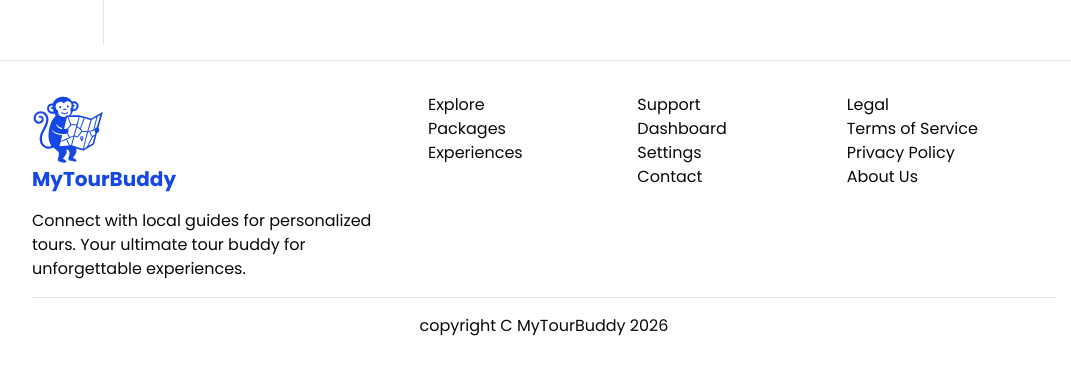
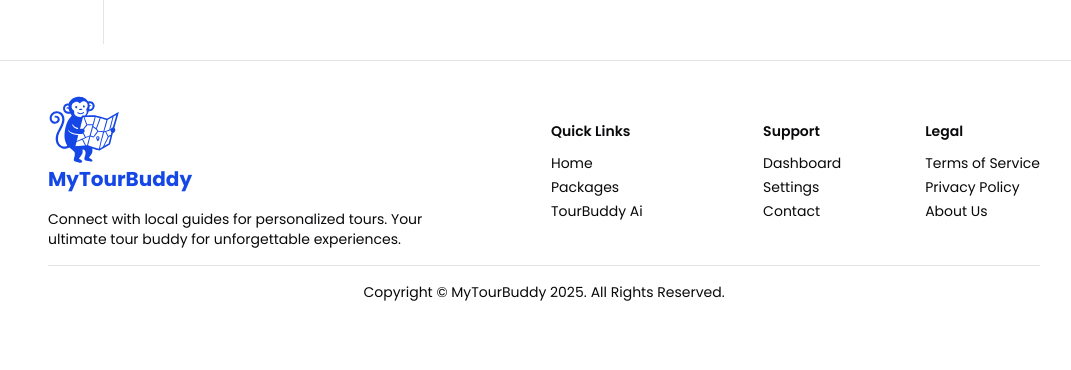
Before and after one commit to MyTourBuddy/mytourbuddy-frontend, a Next.js app: page /dashboard/buddy-ai in a window 1280 px wide. Shown: the part 756-1126 px from the top of the page, without its empty margins (96-1167 px from the left). After the commit the page ends 1090 px from the top, so only its background shows below. Built offline with nearby package versions, Linux system fonts and the light colour scheme; no server answers.

Commit message:
refactor: footer

```diff
--- /dev/null
+++ b/src/app/contact/page.tsx
@@ -0,0 +1,9 @@
+import React from 'react'
+
+const ContactPage = () => {
+  return (
+    <div>ContactPage</div>
+  )
+}
+
+export default ContactPage
--- a/src/app/dashboard/buddy-ai/page.tsx
+++ b/src/app/dashboard/buddy-ai/page.tsx
@@ -20,7 +20,7 @@ import { TbArrowRight, TbLocation } from "react-icons/tb";
 import { FaFlagCheckered } from "react-icons/fa";
 
 // Gemini SDK
-import { GoogleGenerativeAI } from "@google/generative-ai";
+// import { GoogleGenerativeAI } from "@google/generative-ai";
 
 interface SendingProps {
   firstName: string;
@@ -48,7 +48,7 @@ const BuddyAi = () => {
   }
 
   // Initialize Gemini client
-  const genAI = new GoogleGenerativeAI(apiKey);
+  // const genAI = new GoogleGenerativeAI(apiKey);
 
   const generateTourPlan = async (payload: SendingProps) => {
     const prompt = `
@@ -68,10 +68,12 @@ Include:
 - Travel tips
 `;
 
-    const model = genAI.getGenerativeModel({ model: "gemini-2.5-flash" });
-    const result = await model.generateContent(prompt);
-    const response = await result.response;
-    return response.text();
+    // const model = genAI.getGenerativeModel({ model: "gemini-2.5-flash" });
+    // const result = await model.generateContent(prompt);
+    // const response = await result.response;
+    // return response.text();
+
+    return null;
   };
 
   const handleSubmit = async (e: React.FormEvent) => {
--- a/src/components/Footer.tsx
+++ b/src/components/Footer.tsx
@@ -1,15 +1,19 @@
+"use client";
+
 import logo from "@/../public/mytourbuddy.svg";
 import Image from "next/image";
 import Link from "next/link";
 import { Separator } from "./ui/separator";
+import { useAuth } from "@/context/AuthContext";
 
 const Footer = () => {
+  const { isAuthenticated } = useAuth();
   return (
-    <footer className="flex flex-col border-t mt-4">
-      <section className="max-w-5xl mx-auto w-full  py-6 md:py-8 flex flex-col gap-4">
+    <footer className="flex flex-col border-t mt-4 text-sm bg-white">
+      <section className="max-w-5xl mx-auto w-full px-4 py-6 md:py-8 flex flex-col gap-4">
         <div className="flex flex-col md:flex-row justify-between gap-3">
           {/* logo and description */}
-          <div className="flex flex-col gap-4">
+          <div className="flex flex-col gap-4 items-center md:items-start">
             <div className="flex flex-col items-start">
               <Image
                 src={logo}
@@ -18,32 +22,45 @@ const Footer = () => {
               />
               <h1 className="text-xl font-bold text-primary">MyTourBuddy</h1>
             </div>
-            <p className="max-w-sm">
+            <p className="max-w-sm text-center md:text-left">
               Connect with local guides for personalized tours. Your ultimate
               tour buddy for unforgettable experiences.
             </p>
           </div>
 
+          <Separator className="flex md:hidden" />
+
           {/* quick urls */}
-          <div className="flex-1 grid grid-cols-1 md:grid-cols-3">
-            <div>
-              <h2>Explore</h2>
-              <div className="flex flex-col">
+          <div className="flex-1 grid grid-cols-2 md:grid-cols-3 w-full place-items-center md:place-items-end md:place-content-center gap-y-6">
+            <div className="flex flex-col gap-3">
+              <h2 className="font-semibold">Quick Links</h2>
+              <div className="flex flex-col gap-1">
+                <Link href="/">Home</Link>
                 <Link href="/packages">Packages</Link>
-                <Link href="/dashboard/experiences">Experiences</Link>
+                <Link
+                  href={isAuthenticated ? "/dashboard/buddy-ai" : "/signin"}
+                >
+                  TourBuddy Ai
+                </Link>
               </div>
             </div>
-            <div>
-              <h2>Support</h2>
-              <div className="flex flex-col">
-                <Link href="/dashboard">Dashboard</Link>
-                <Link href="/dashboard/settings">Settings</Link>
-                <Link href="mailto:dev.sasmitha@gmail.com">Contact</Link>
+            <div className="flex flex-col gap-3">
+              <h2 className="font-semibold">Support</h2>
+              <div className="flex flex-col gap-1">
+                <Link href={isAuthenticated ? "/dashboard" : "/signin"}>
+                  Dashboard
+                </Link>
+                <Link
+                  href={isAuthenticated ? "/dashboard/settings" : "/signin"}
+                >
+                  Settings
+                </Link>
+                <Link href="/contact">Contact</Link>
               </div>
             </div>
-            <div>
-              <h2>Legal</h2>
-              <div className="flex flex-col">
+            <div className="flex flex-col gap-3 col-span-2 md:col-span-1">
+              <h2 className="font-semibold">Legal</h2>
+              <div className="flex flex-col gap-1">
                 <Link href="/terms">Terms of Service</Link>
                 <Link href="/privacy">Privacy Policy</Link>
                 <Link href="/about">About Us</Link>
@@ -54,7 +71,10 @@ const Footer = () => {
 
         <Separator />
 
-        <div className="text-center">copyright C MyTourBuddy 2026</div>
+        <div className="text-center flex flex-col md:flex-row items-center justify-center gap-1">
+          <p>Copyright &copy; MyTourBuddy {new Date().getFullYear()}.</p>
+          <p>All Rights Reserved.</p>
+        </div>
       </section>
     </footer>
   );
--- a/src/components/navbar/Navbar.tsx
+++ b/src/components/navbar/Navbar.tsx
@@ -38,7 +38,7 @@ import {
 } from "react-icons/tb";
 
 const Navbar = () => {
-  const { user, isAuthenticated, isGuide, isTourist } = useAuth();
+  const { user, isAuthenticated, isGuide, isTourist, isAdmin } = useAuth();
   const logoutMutation = useLogout();
   const router = useRouter();
   const [searchQuery, setSearchQuery] = useState("");
@@ -134,14 +134,13 @@ const Navbar = () => {
           <Link href="/">Home</Link>
           <Link href="/packages">Packages</Link>
 
-          {!isAuthenticated && (
-            <Link href="/dashboard/buddy-ai">TourBuddy Ai</Link>
-          )}
-          {isAuthenticated && user?.role === "TOURIST" && (
-            <Link href="/dashboard/buddy-ai">TourBuddy Ai</Link>
+          {(!isAuthenticated || isTourist) && (
+            <Link href={isAuthenticated ? "/dashboard/buddy-ai" : "/signin"}>
+              TourBuddy Ai
+            </Link>
           )}
 
-          {(user?.role === "GUIDE" || user?.role === "ADMIN") && (
+          {(isGuide || isAdmin) && (
             <Link href={isGuide ? "/dashboard" : "/admin"}>Dashboard</Link>
           )}
 
@@ -163,14 +162,26 @@ const Navbar = () => {
                   </DropdownMenuItem>
                 </Link>
                 <DropdownMenuSeparator />
-                <Link href="/dashboard/bookings">
+                <Link
+                  href={
+                    user?.isProfileComplete
+                      ? "/dashboard/bookings"
+                      : "/dashboard/settings"
+                  }
+                >
                   <DropdownMenuItem>
                     <TbCalendar className="mr-2" />{" "}
                     {isTourist ? "My Bookings" : "Bookings"}
                   </DropdownMenuItem>
                 </Link>
                 {isTourist && (
-                  <Link href="/dashboard/reviews">
+                  <Link
+                    href={
+                      user?.isProfileComplete
+                        ? "/dashboard/reviews"
+                        : "/dashboard/settings"
+                    }
+                  >
                     <DropdownMenuItem>
                       <TbStar className="mr-2" /> My Reviews
                     </DropdownMenuItem>
@@ -178,12 +189,24 @@ const Navbar = () => {
                 )}
                 {isGuide && (
                   <>
-                    <Link href="/dashboard/packages">
+                    <Link
+                      href={
+                        user?.isProfileComplete
+                          ? "/dashboard/packages"
+                          : "/dashboard/settings"
+                      }
+                    >
                       <DropdownMenuItem>
                         <TbPackage className="mr-2" /> My Packages
                       </DropdownMenuItem>
                     </Link>
-                    <Link href="/dashboard/experiences">
+                    <Link
+                      href={
+                        user?.isProfileComplete
+                          ? "/dashboard/reviews"
+                          : "/dashboard/experiences"
+                      }
+                    >
                       <DropdownMenuItem>
                         <TbNote className="mr-2" /> My Experiences
                       </DropdownMenuItem>
@@ -197,7 +220,7 @@ const Navbar = () => {
                   </DropdownMenuItem>
                 </Link>
                 <DropdownMenuItem onClick={handleLogout}>
-                  <TbLogout className="mr-2" />{" "}
+                  <TbLogout className="mr-2" />
                   {logoutMutation.isPending ? "Logging out..." : "Logout"}
                 </DropdownMenuItem>
               </DropdownMenuContent>
--- a/src/components/navbar/NavbarMobile.tsx
+++ b/src/components/navbar/NavbarMobile.tsx
@@ -69,7 +69,7 @@ const NavbarMobile = () => {
             </Link>
           </SheetClose>
 
-          {(!isAuthenticated || (isAuthenticated && isTourist)) && (
+          {(!isAuthenticated || isTourist) && (
             <SheetClose asChild>
               <Link
                 href={
@@ -119,7 +119,11 @@ const NavbarMobile = () => {
                   </SheetClose>
                   <SheetClose asChild>
                     <Link
-                      href="/dashboard/bookings"
+                      href={
+                        user?.isProfileComplete
+                          ? "/dashboard/bookings"
+                          : "/dashboard/settings"
+                      }
                       className="font-medium block"
                     >
                       {isTourist ? "My Bookings" : "Bookings"}
@@ -128,7 +132,11 @@ const NavbarMobile = () => {
                   {isTourist && (
                     <SheetClose asChild>
                       <Link
-                        href="/dashboard/reviews"
+                        href={
+                          user?.isProfileComplete
+                            ? "/dashboard/reviews"
+                            : "/dashboard/settings"
+                        }
                         className="font-medium block"
                       >
                         My Reviews
@@ -139,7 +147,11 @@ const NavbarMobile = () => {
                     <>
                       <SheetClose asChild>
                         <Link
-                          href="/dashboard/packages"
+                          href={
+                            user?.isProfileComplete
+                              ? "/dashboard/packages"
+                              : "/dashboard/settings"
+                          }
                           className="font-medium block"
                         >
                           My Packages
@@ -147,7 +159,11 @@ const NavbarMobile = () => {
                       </SheetClose>
                       <SheetClose asChild>
                         <Link
-                          href="/dashboard/experiences"
+                          href={
+                            user?.isProfileComplete
+                              ? "/dashboard/experiences"
+                              : "/dashboard/settings"
+                          }
                           className="font-medium block"
                         >
                           My Experiences
```
